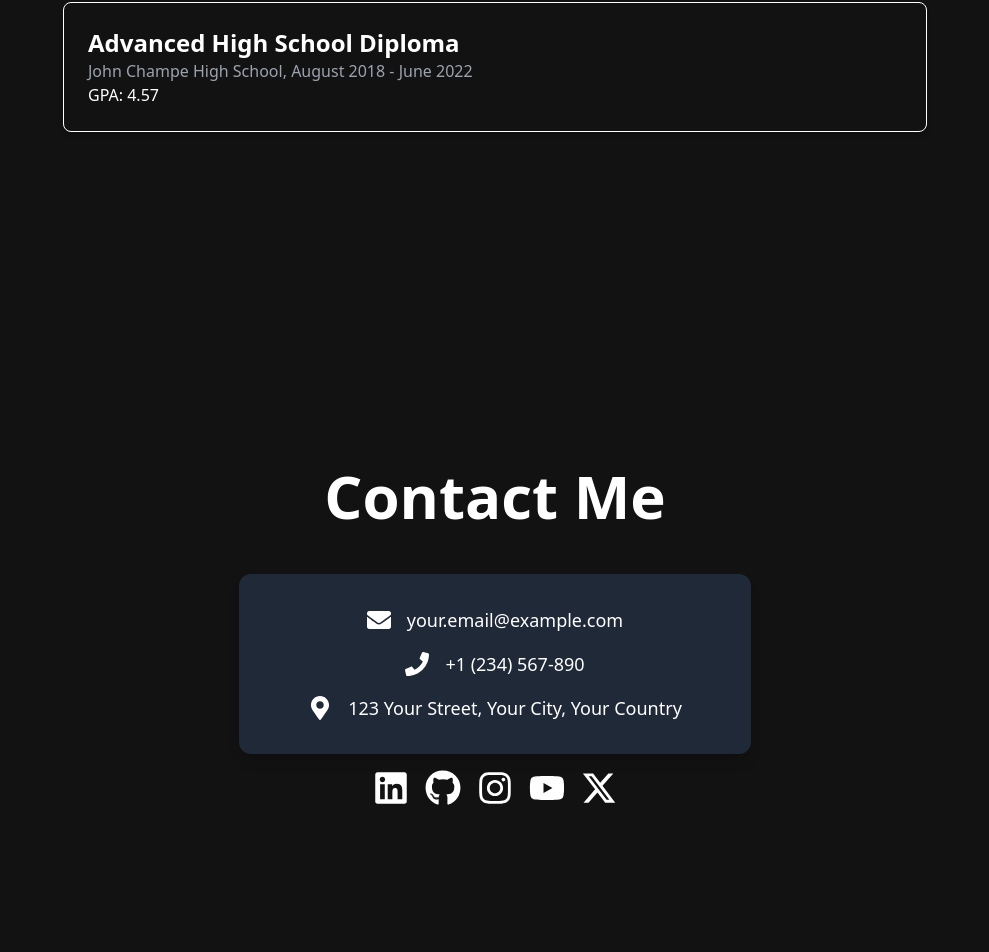
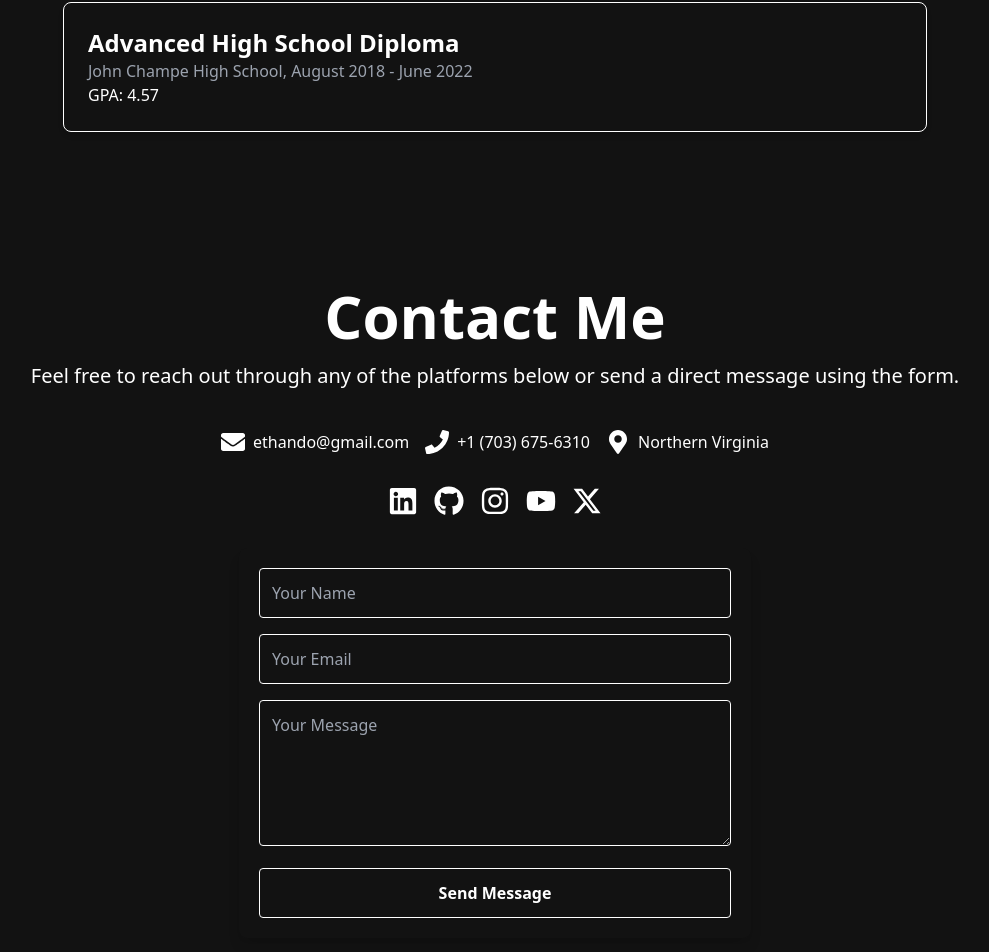
Before and after one commit to ethanmdo/ethan_do_portfolio, a React (Vite) app: page / in a window 1280 px wide. Shown: the part 2654-3606 px from the top of the page, without its empty margins (145-1134 px from the left). Built offline with nearby package versions, Linux system fonts and the light colour scheme.

Commit message:
finish overall layout

```diff
--- a/package.json
+++ b/package.json
@@ -10,10 +10,12 @@
     "preview": "vite preview"
   },
   "dependencies": {
+    "@emailjs/browser": "^4.1.0",
     "aos": "^2.3.4",
     "body-parser": "^1.20.2",
     "cors": "^2.8.5",
     "dotenv": "^16.4.4",
+    "emailjs-com": "^3.2.0",
     "express": "^4.18.2",
     "node.js": "^0.0.1-security",
     "nodemailer": "^6.9.9",
--- a/src/App.jsx
+++ b/src/App.jsx
@@ -6,7 +6,6 @@ import Experience from "./components/Experience";
 import Contact from "./components/Contact";
 
 const App = () => {
-
   return (
     <div>
       <NavBar />
--- a/src/components/Contact.jsx
+++ b/src/components/Contact.jsx
@@ -1,92 +1,166 @@
-import React from "react";
+import React, { useRef, useEffect, useState } from "react";
+import emailjs from "@emailjs/browser";
 import {
-  FaEnvelope,
-  FaPhone,
-  FaMapMarkerAlt,
   FaLinkedin,
   FaGithub,
   FaInstagram,
   FaYoutube,
+  FaPhone,
+  FaEnvelope,
+  FaMapMarkerAlt,
 } from "react-icons/fa";
 import { FaXTwitter } from "react-icons/fa6";
 import "../styles/tailwind.css";
 
-const Contact = () => {
+export const Contact = () => {
+  const form = useRef();
+  const [messageStatus, setMessageStatus] = useState("");
+
+  useEffect(() => {
+    emailjs.init("X4jKFDWe5Cs_o1s0t");
+  }, []);
+
+  const sendEmail = (e) => {
+    e.preventDefault();
+
+    emailjs.sendForm("service_tarrzlx", "template_juu8k3r", form.current).then(
+      (result) => {
+        setMessageStatus("Message sent successfully!");
+        setTimeout(() => setMessageStatus(""), 5000); // Clear message after 5 seconds
+      },
+      (error) => {
+        setMessageStatus("Failed to send the message. Please try again.");
+        setTimeout(() => setMessageStatus(""), 5000); // Clear message after 5 seconds
+      }
+    );
+  };
+
   return (
     <main
       id="contact-section"
-      className="min-h-screen bg-#121212 text-white flex flex-col justify-center items-center pt-24 md:pt-28"
+      className="bg-[#121212] min-h-screen flex flex-col justify-center items-center text-white pt-10 md:pt-20"
     >
-      <section className="text-center p-4">
-        <h2 className="text-5xl md:text-6xl font-bold mb-8">Contact Me</h2>
-      </section>
+ <div className="text-center mb-10">
+  <h1 className="text-5xl md:text-6xl font-bold mb-4">Contact Me</h1>
+  <p className="text-xl font-light">
+    Feel free to reach out through any of the platforms below or send a direct message using the form.
+  </p>
+</div>
 
-      <section className="w-full max-w-lg p-8 flex flex-col items-center text-lg bg-gray-800 rounded-xl shadow-lg mb-4">
-        <div className="flex items-center text-white mb-4">
-          <FaEnvelope className="mr-4 text-2xl" />
+
+<div className="flex flex-wrap justify-center items-center gap-4 mb-8">
   <a
-            href="mailto:your.email@example.com"
-            className="hover:text-gray-300"
+    href="mailto:ethando@gmail.com"
+    className="flex items-center group"
   >
-            your.email@example.com
+    <FaEnvelope className="text-2xl mr-2" />
+    <span className="relative">
+      ethando@gmail.com
+      <span className="absolute inset-x-0 bottom-0 h-0.5 bg-red-500 scale-x-0 group-hover:scale-x-100 transform transition-transform duration-300 ease-out"></span>
+    </span>
+  </a>
+  <a
+    href="tel:+1-703-675-6310"
+    className="flex items-center group"
+  >
+    <FaPhone className="text-2xl mr-2" />
+    <span className="relative">
+      +1 (703) 675-6310
+      <span className="absolute inset-x-0 bottom-0 h-0.5 bg-green-500 scale-x-0 group-hover:scale-x-100 transform transition-transform duration-300 ease-out"></span>
+    </span>
+  </a>
+  <a
+    href="https://www.google.com/maps/place/Northern+Virginia,+VA/@38.7267251,-78.4488438,9z/data=!3m1!4b1!4m6!3m5!1s0x89b6526c20a2797b:0x23e20b83d14e71ac!8m2!3d38.8050552!4d-77.0469862!16zL20vMDMxdGRs?entry=ttu"
+    target="_blank"
+    rel="noopener noreferrer"
+    className="flex items-center group"
+  >
+    <FaMapMarkerAlt className="text-2xl mr-2" />
+    <span className="relative">
+      Northern Virginia
+      <span className="absolute inset-x-0 bottom-0 h-0.5 bg-blue-400 scale-x-0 group-hover:scale-x-100 transform transition-transform duration-300 ease-out"></span>
+    </span>
   </a>
 </div>
-        <div className="flex items-center text-white mb-4">
-          <FaPhone className="mr-4 text-2xl" />
-          <a href="tel:+123456789" className="hover:text-gray-300">
-            +1 (234) 567-890
-          </a>
-        </div>
-        <div className="flex items-center text-white">
-          <FaMapMarkerAlt className="mr-4 text-2xl" />
-          <span>123 Your Street, Your City, Your Country</span>
-        </div>
-      </section>
 
-      <section>
-        <div className="flex space-x-4 justify-center">
+
+
+      <div className="flex space-x-4 text-3xl mb-8">
         <a
           href="https://www.linkedin.com/in/ethanmdo/"
           target="_blank"
           rel="noopener noreferrer"
-            className="hover:text-blue-500"
         >
-            <FaLinkedin className="text-4xl" />
+          <FaLinkedin className="hover:text-blue-700" />
         </a>
         <a
           href="https://github.com/ethanmdo"
           target="_blank"
           rel="noopener noreferrer"
-            className="hover:text-gray-500"
         >
-            <FaGithub className="text-4xl" />
+          <FaGithub className="hover:text-gray-700" />
         </a>
         <a
           href="https://www.instagram.com/ethanmdo/"
           target="_blank"
           rel="noopener noreferrer"
-            className="hover:text-pink-500"
         >
-            <FaInstagram className="text-4xl" />
+          <FaInstagram className="hover:text-pink-600" />
         </a>
         <a
           href="https://www.youtube.com/channel/UCYzuWSmay1Bp-IIbynnQffg"
           target="_blank"
           rel="noopener noreferrer"
-            className="hover:text-red-500"
         >
-            <FaYoutube className="text-4xl" />
+          <FaYoutube className="hover:text-red-600" />
         </a>
         <a
           href="https://twitter.com/ethanmdo"
           target="_blank"
           rel="noopener noreferrer"
-            className="hover:text-blue-400"
         >
-            <FaXTwitter className="text-4xl hover:text-blue-400" />
+          <FaXTwitter className="hover:text-blue-400" />
         </a>
       </div>
-      </section>
+
+      <form
+        ref={form}
+        onSubmit={sendEmail}
+        className="w-full max-w-lg p-5 space-y-4 bg-[#121212] rounded-lg shadow-lg"
+      >
+    <input
+  type="text"
+  name="user_name"
+  placeholder="Your Name"
+  className="w-full p-3 rounded bg-[#121212] text-white border border-white focus:border-gray-500 focus:outline-none focus:ring-2 focus:ring-gray-500 transition duration-300"
+  required
+/>
+<input
+  type="email"
+  name="user_email"
+  placeholder="Your Email"
+  className="w-full p-3 rounded bg-[#121212] text-white border border-white focus:border-gray-500 focus:outline-none focus:ring-2 focus:ring-gray-500 transition duration-300"
+  required
+/>
+<textarea
+  name="message"
+  placeholder="Your Message"
+  rows="5"
+  className="w-full p-3 rounded bg-[#121212] text-white border border-white focus:border-gray-500 focus:outline-none focus:ring-2 focus:ring-gray-500 transition duration-300"
+  required
+></textarea>
+<button
+  type="submit"
+  className="w-full p-3 bg-[#121212] border border-white text-white font-bold rounded transition duration-300 ease-in-out hover:bg-white hover:text-black hover:border-transparent"
+>
+  Send Message
+</button>
+
+
+        {messageStatus && (
+          <div className="text-center mt-4">{messageStatus}</div>
+        )}
+      </form>
     </main>
   );
 };
--- a/src/components/Home.jsx
+++ b/src/components/Home.jsx
@@ -88,11 +88,11 @@ const Home = () => {
             rel="noopener noreferrer"
             className="transition-transform duration-300 ease-in-out transform hover:scale-110"
           >
-      <FaXTwitter className="text-4xl hover:text-blue-400" /> {/* Adjust the icon and color as necessary */}
+            <FaXTwitter className="text-4xl hover:text-blue-400" />{" "}
+            {/* Adjust the icon and color as necessary */}
           </a>
         </div>
       </section>
-
     </main>
   );
 };
```
Also changed, not shown: src/styles/tailwind.css, 1 other file (tests, documents, lock files or other folders). Lines whose indentation alone changed are shown as unchanged.
